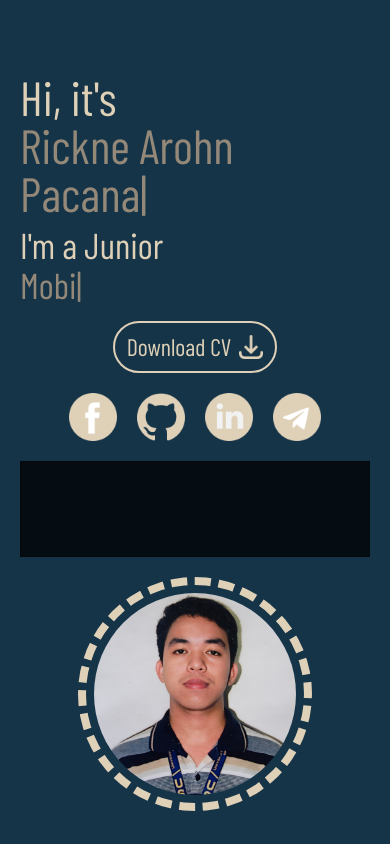
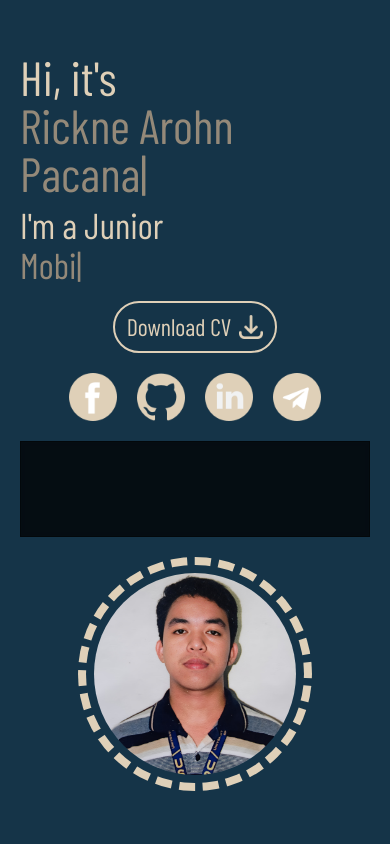
Before and after one commit to Morphmorph/RAP-Portfolio, a React (Create React App) app: page / in a window 390 px wide. Built offline with nearby package versions, Linux system fonts and the light colour scheme; a web font is replaced by a local one.

Commit message:
new main dashboard

```diff
--- a/src/Portfolio/Main.jsx
+++ b/src/Portfolio/Main.jsx
@@ -12,7 +12,7 @@
     <div className='flex justify-center items-center p-5 xl:p-0 h-screen'>
       <div className='flex flex-col xl:flex-row justify-center items-center'>
         <div className='flex flex-col w-full xl:w-1/2 h-full xl:h-1/2'>
-          <div className='flex flex-col sm:flex-row mt-10 xl:mt-0'>
+          <div className='flex flex-col sm:flex-row'>
             <p className='text-5xl' style={{ color: '#DFD0B8' }}>Hi, it's</p>
             <div className='ml-0 sm:ml-2 text-5xl capitalize' style={{ color: '#948979'}}>
             <TypeAnimation
```
